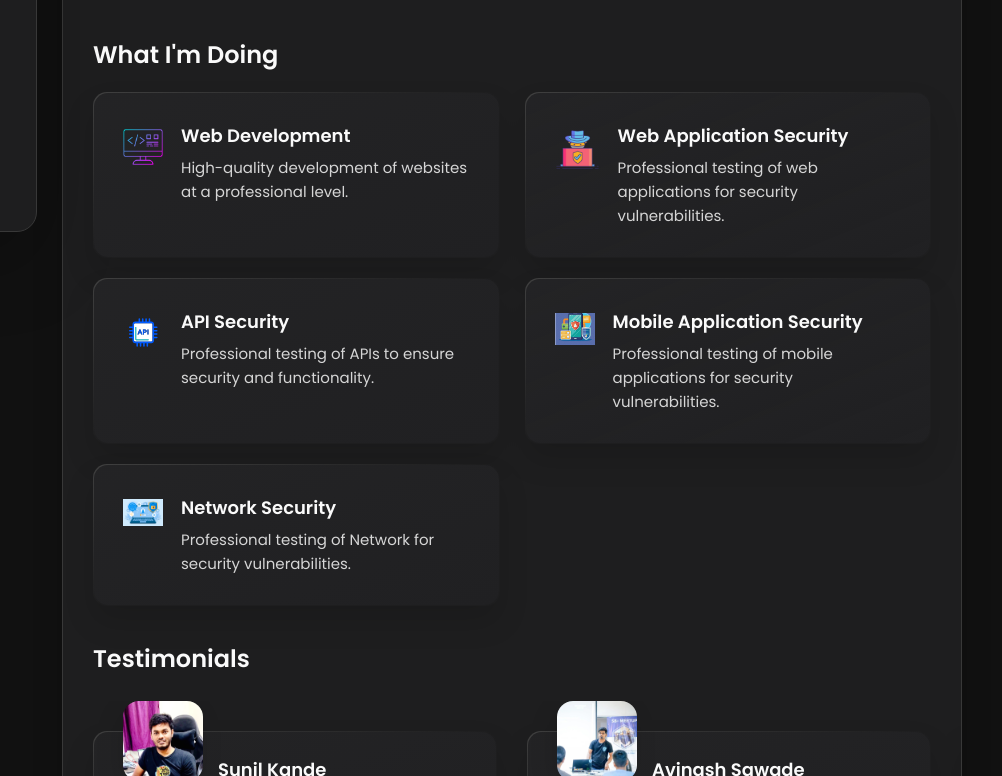
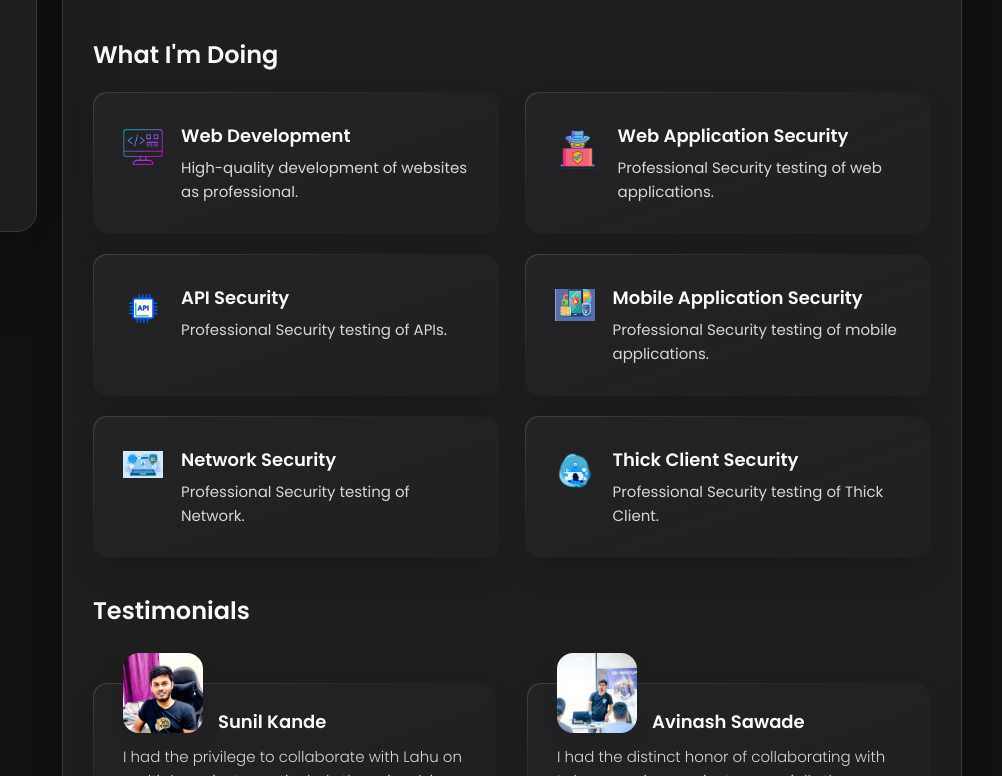
Before and after one commit to lahudapkar/Portfolio, a plain HTML site: page index.html in a window 1280 px wide. Shown: the part 476-1252 px from the top of the page, 278-1280 px from the left. Drawn offline with nearby package versions, Linux system fonts and the light colour scheme.

Commit message:
Thick Client Security

```diff
--- a/index.html
+++ b/index.html
@@ -186,7 +186,7 @@
               <div class="service-content-box">
                 <h4 class="h4 service-item-title">Web development</h4>
                 <p class="service-item-text">
-                  High-quality development of websites at a professional level.
+                  High-quality development of websites as professional.
                 </p>
               </div>
             </li>
@@ -199,7 +199,7 @@
               <div class="service-content-box">
                 <h4 class="h4 service-item-title">Web Application Security</h4>
                 <p class="service-item-text">
-                  Professional testing of web applications for security vulnerabilities.
+                  Professional Security testing of web applications.
                 </p>
               </div>
             </li>
@@ -210,7 +210,7 @@
               <div class="service-content-box">
                 <h4 class="h4 service-item-title">API Security</h4>
                 <p class="service-item-text">
-                  Professional testing of APIs to ensure security and functionality.
+                  Professional Security testing of APIs.
                 </p>
               </div>
             </li>
@@ -221,7 +221,7 @@
               <div class="service-content-box">
                 <h4 class="h4 service-item-title">Mobile Application Security</h4>
                 <p class="service-item-text">
-                  Professional testing of mobile applications for security vulnerabilities.
+                  Professional Security testing of mobile applications.
                 </p>
               </div>
             </li>
@@ -233,10 +233,23 @@
               <div class="service-content-box">
                 <h4 class="h4 service-item-title">Network Security</h4>
                 <p class="service-item-text">
-                  Professional testing of Network for security vulnerabilities.
+                  Professional Security testing of Network.
                 </p>
               </div>
             </li>
+
+            <li class="service-item">
+              <div class="service-icon-box">
+                <img src="./assets/images/ThickClient.webp" alt="camera icon" width="40">
+              </div>
+              <div class="service-content-box">
+                <h4 class="h4 service-item-title">Thick Client Security</h4>
+                <p class="service-item-text">
+                  Professional Security testing of Thick Client.
+                </p>
+              </div>
+            </li>
+
           </ul>
         </section>
         <!--
@@ -528,6 +541,16 @@
                 <div class="skill-progress-fill" style="width: 50%;"></div>
               </div>
             </li>
+            <li class="skills-item">
+              <div class="title-wrapper">
+                <h5 class="h5">Thick Client Security</h5>
+                <!-- <data value="60">60%</data> -->
+              </div>
+              <div class="skill-progress-bg">
+                <div class="skill-progress-fill" style="width: 70%;"></div>
+              </div>
+            </li>
+
             <li class="skills-item">
               <div class="title-wrapper">
                 <h5 class="h5">WordPress</h5>
```
Also changed, not shown: assets/images/ThickClient.webp (added).
